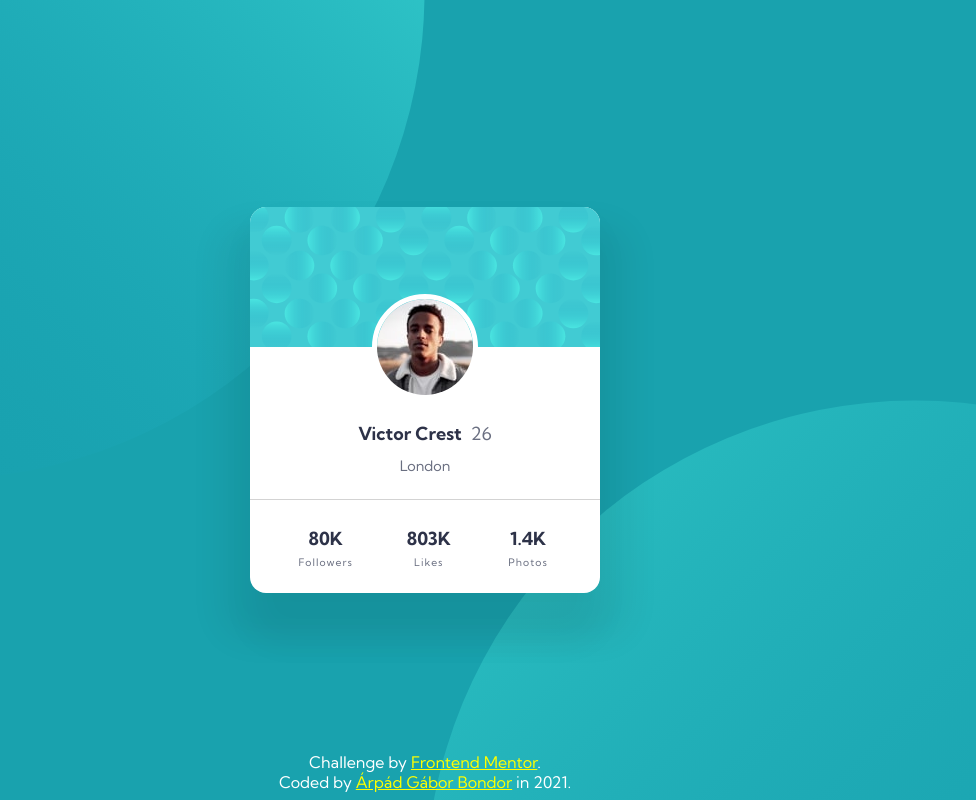
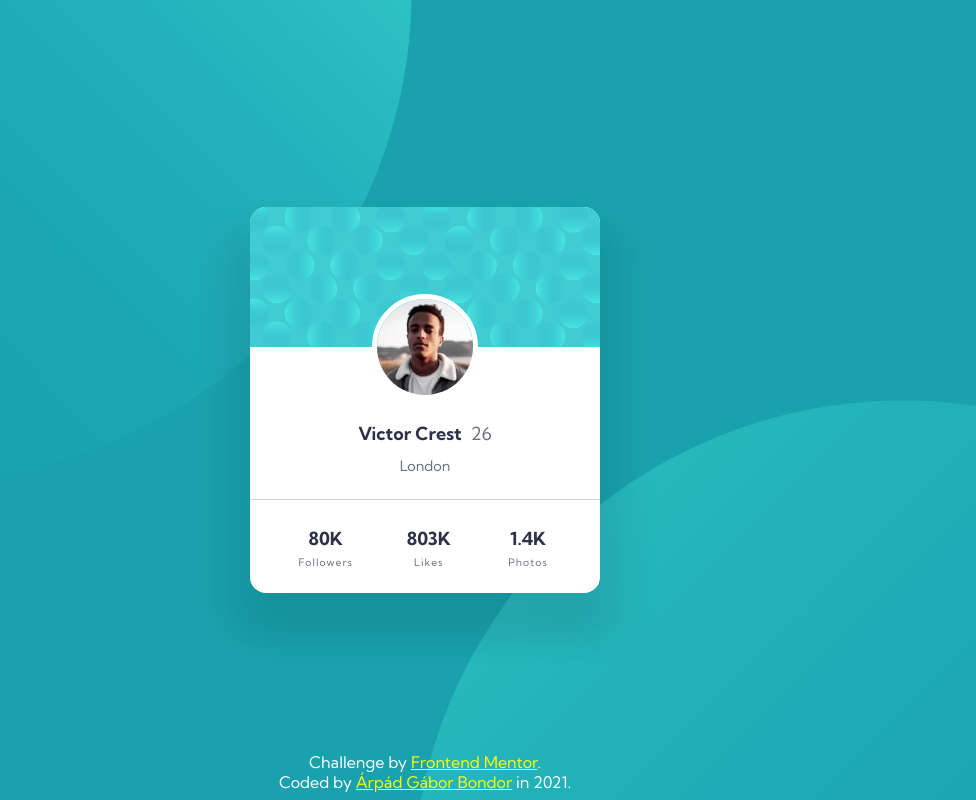
Before and after one commit to ArpadGBondor/Web_challenge_6-Frontend_Mentor-Profile_card_component, a plain HTML site: page index.html in a window 1280 px wide. Shown: the whole page, without its empty margins (215-1191 px from the left). Drawn offline with Linux system fonts and the light colour scheme.

Commit message:
Add files via upload

```diff
--- a/css/styles.css
+++ b/css/styles.css
@@ -7,7 +7,7 @@
 body {
   background-color: var(--color-cyan);
   background-image: url(../images/bg-pattern-top.svg), url(../images/bg-pattern-bottom.svg);
-  background-position: calc(50vw - 978px) calc(60vh - 978px), 50vw 50vh;
+  background-position: calc(49vw - 978px) calc(60vh - 978px), 49vw 50vh;
   background-repeat: no-repeat, no-repeat;
   background-size: 978px 978px, 978px 978px;
 
```
